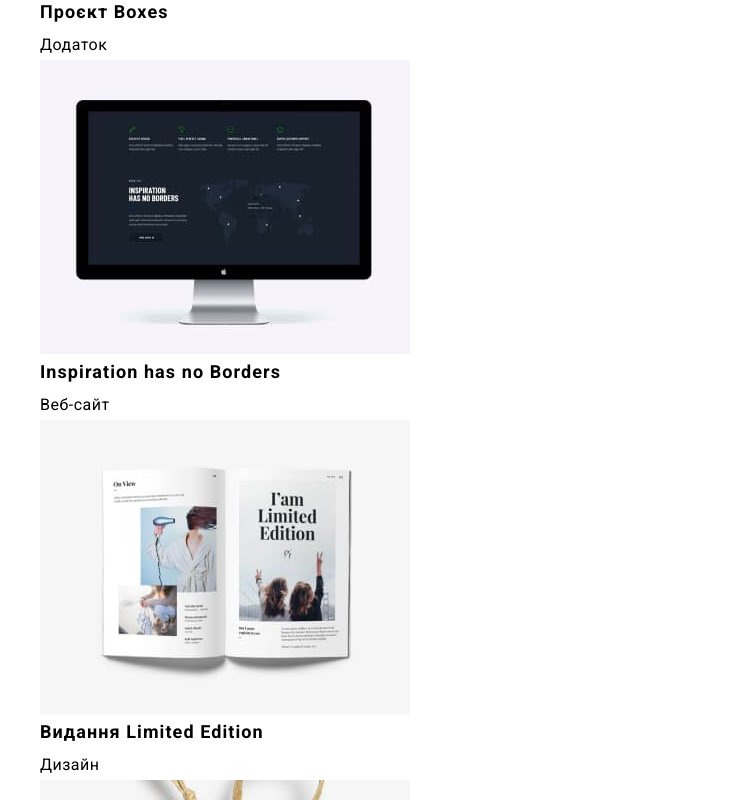
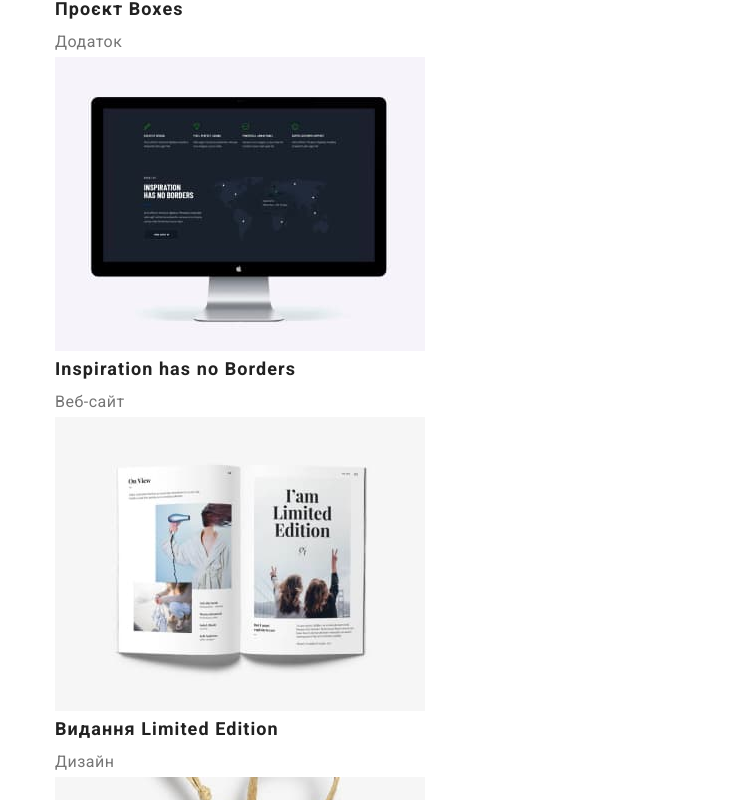
Before and after one commit to vadim01052011/Webstudio, a plain HTML site: page pages/portfolio.html in a window 1280 px wide. Shown: the part 2000-2800 px from the top of the page, without its empty margins (0-752 px from the left). Drawn offline with nearby package versions, Linux system fonts and the light colour scheme.

Commit message:
only better

```diff
--- a/index.html
+++ b/index.html
@@ -8,6 +8,7 @@
 <link rel="preconnect" href="https://fonts.gstatic.com" crossorigin>
 <link href="https://fonts.googleapis.com/css2?family=DM+Serif+Display:ital@0;1&family=Inter:wght@100..900&family=Jost:ital,wght@0,100..900;1,100..900&family=Nunito:ital,wght@0,200..1000;1,200..1000&family=Oswald:wght@200..700&family=Raleway:ital,wght@0,100..900;1,100..900&family=Roboto:ital,wght@0,100;0,300;0,400;0,500;0,700;0,900;1,100;1,300;1,400;1,500;1,700;1,900&display=swap" rel="stylesheet">
 <link rel="stylesheet" href="https://cdnjs.cloudflare.com/ajax/libs/modern-normalize/2.0.0/modern-normalize.min.css" integrity="sha512-4xo8blKMVCiXpTaLzQSLSw3KFOVPWhm/TRtuPVc4WG6kUgjH6J03IBuG7JZPkcWMxJ5huwaBpOpnwYElP/m6wg==" crossorigin="anonymous" referrerpolicy="no-referrer" />
+<link rel="stylesheet" href="./css/common.css">
     <!-- <link rel="stylesheet" href="./css/reset.css"> -->
     <link rel="stylesheet" href="./css/style.css" />
   </head>
--- a/pages/portfolio.html
+++ b/pages/portfolio.html
@@ -7,7 +7,9 @@
     <link rel="preconnect" href="https://fonts.googleapis.com">
 <link rel="preconnect" href="https://fonts.gstatic.com" crossorigin>
 <link href="https://fonts.googleapis.com/css2?family=DM+Serif+Display:ital@0;1&family=Inter:wght@100..900&family=Jost:ital,wght@0,100..900;1,100..900&family=Nunito:ital,wght@0,200..1000;1,200..1000&family=Oswald:wght@200..700&family=Raleway:ital,wght@0,100..900;1,100..900&family=Roboto:ital,wght@0,100;0,300;0,400;0,500;0,700;0,900;1,100;1,300;1,400;1,500;1,700;1,900&display=swap" rel="stylesheet">
-    <link rel="stylesheet" href="../css/style.css">
+<link rel="stylesheet" href="https://cdnjs.cloudflare.com/ajax/libs/modern-normalize/2.0.0/modern-normalize.min.css" integrity="sha512-4xo8blKMVCiXpTaLzQSLSw3KFOVPWhm/TRtuPVc4WG6kUgjH6J03IBuG7JZPkcWMxJ5huwaBpOpnwYElP/m6wg==" crossorigin="anonymous" referrerpolicy="no-referrer" />
+<link rel="stylesheet" href="../css/common.css">
+<link rel="stylesheet" href="../css/style.css">
 </head>
 <body>
     <header class="header">
```
